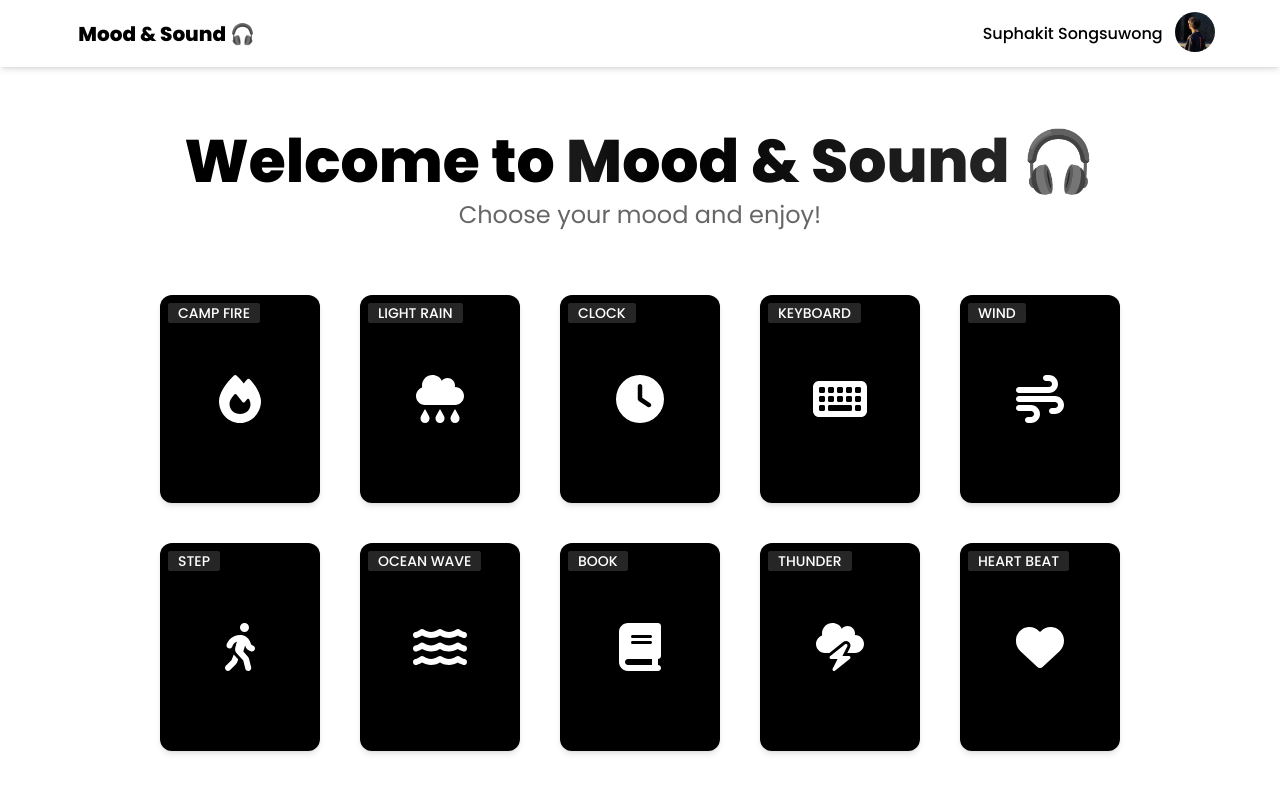
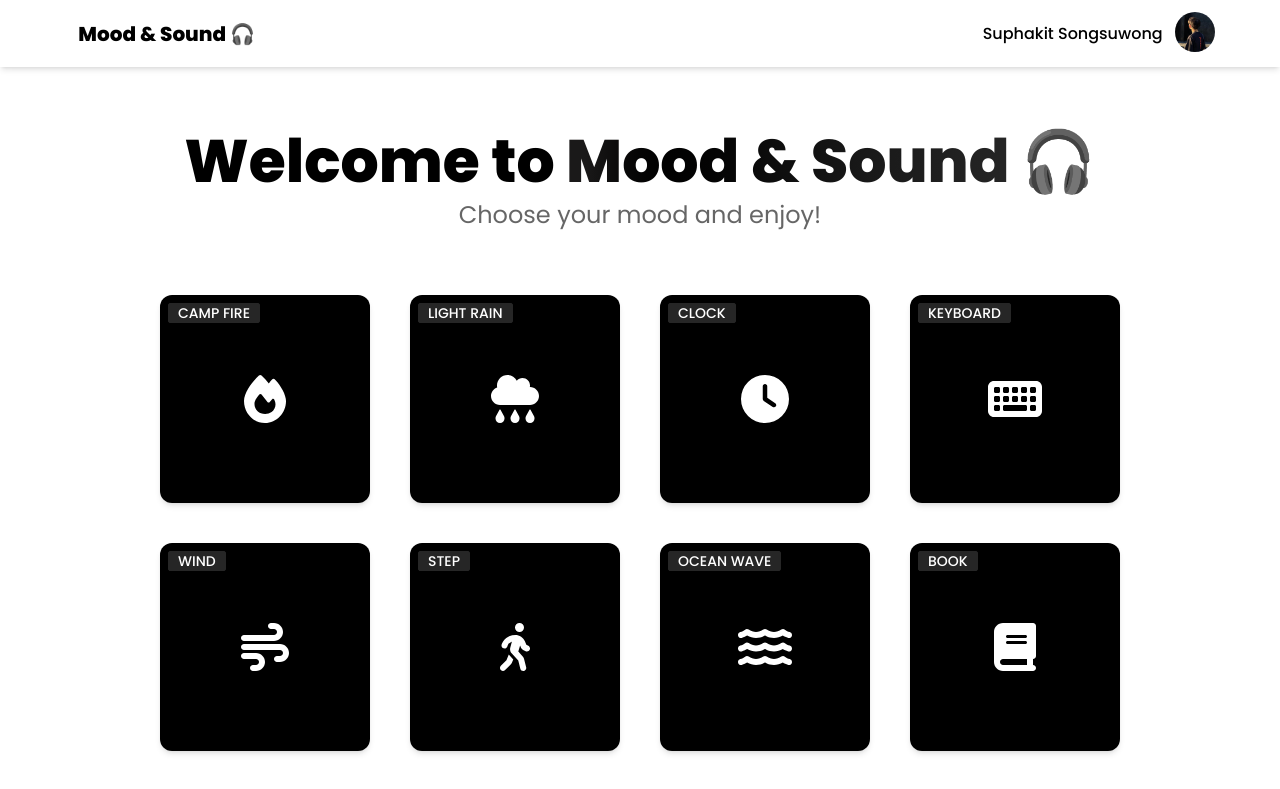
Before and after one commit to biskitsx/Mood-And-Sound-App, a Next.js app: page / in a window 1280 px wide. Shown: the top 789 px of the page. Built offline with nearby package versions, Linux system fonts and the light colour scheme.

Commit message:
responsive

```diff
--- a/pages/index.tsx
+++ b/pages/index.tsx
@@ -68,15 +68,12 @@ export default function Home() {
                 <div className='text-center flex flex-col gap-2'>
                     <h1 className="text-4xl md:text-6xl font-extrabold">Welcome to <span className="rainbow"> Mood & Sound </span> 🎧</h1>
                     {/* <Image src="/smile.webp" alt='smile' width={60} height={50} className='w-full' /> */}
-
                     <p className='text-base-content/60 md:text-lg xl:text-2xl'>
                         Choose your mood and enjoy!
                     </p>
-                    {/* <p className="py-6">
-                        Click to play sound and click again to stop sound.
-                    </p> */}
+
                 </div>
-                <div className="grid grid-cols-1 sm:grid-cols-2  md:grid-cols-3 lg:grid-cols-4 xl:grid-cols-5 gap-10 items-center justify-center w-full">
+                <div className="grid grid-cols-1 sm:grid-cols-2  md:grid-cols-3 xl:grid-cols-4 2xl:grid-cols-5 gap-10 items-center justify-center w-full">
                     {sounds.map((sound, index) => (
                         /* @ts-ignore */
                         <SoundBox audioRefs={audioRefs} isPlaying={isPlaying} setIsPlaying={setIsPlaying} soundName={sound.name} src={sound.src} icon={sound.icon} badgeName={sound.badgeName} key={index} />
```
